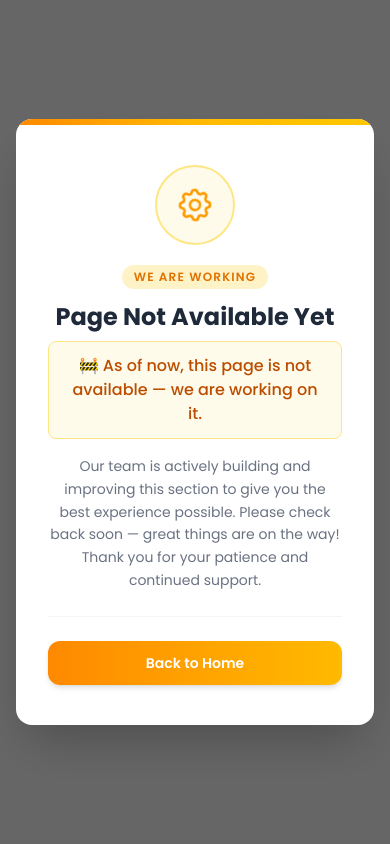
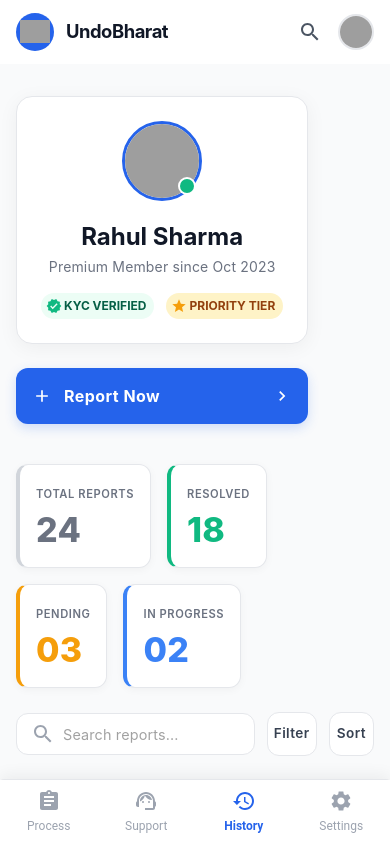
Before and after one commit to CodeDeff/undobharat, a React (Vite) app in the folder frontend/: page /user/home in a window 390 px wide. Shown: the top 844 px of the page. Built offline with nearby package versions, Linux system fonts and the light colour scheme; grey boxes are pictures that could not be loaded.

Commit message:
Refactor user module structure and improve responsiveness

```diff
--- a/frontend/src/App.jsx
+++ b/frontend/src/App.jsx
@@ -4,7 +4,7 @@
 import Signup from './features/auth/pages/Signup'
 import Signin from './features/auth/pages/Signin'
 import WeAreWorking from './components/common/WeAreWorking'
-import UserProfilePage from './pages/UserProfilePage'
+import UserProfilePage from './features/user/pages/UserProfilePage'
 
 function App() {
   return (
@@ -14,7 +14,7 @@
         <Route path='/' element={<Home/>}/>
         <Route  path='auth/signup' element={<Signup/>} />
         <Route path='auth/signin' element={<Signin/>} />
-        <Route path='/user-profile' element={<UserProfilePage />} />
+        <Route path='/user/home' element={<UserProfilePage />} />
         <Route path='*' element={<WeAreWorking/>} />
       </Routes>
     </div>
--- a/frontend/src/components/BottomNavigation.jsx
+++ b/frontend/src/components/userComponents/BottomNavigation.jsx
@@ -17,7 +17,7 @@
         left: '50%',
         transform: 'translateX(-50%)',
         width: '100%',
-        maxWidth: { xs: '100%', sm: '600px' },
+        maxWidth: { xs: '100%', md: '1200px' },
         zIndex: 1200,
         boxShadow: '0 -4px 16px rgba(0, 0, 0, 0.06)',
         borderTop: '1px solid #E5E7EB',
--- a/frontend/src/components/SearchFilters.jsx
+++ b/frontend/src/components/userComponents/SearchFilters.jsx
@@ -1,5 +1,5 @@
 import React from 'react';
-import { Box, TextField, InputAdornment, IconButton, Button } from '@mui/material';
+import { Box, TextField, InputAdornment, Button } from '@mui/material';
 import SearchIcon from '@mui/icons-material/Search';
 import FilterListIcon from '@mui/icons-material/FilterList';
 import SortIcon from '@mui/icons-material/Sort';
--- a/frontend/src/components/StatsGrid.jsx
+++ b/frontend/src/components/userComponents/StatsGrid.jsx
@@ -37,7 +37,7 @@
     <Box sx={{ mt: 3, mx: { xs: 2, sm: 0 } }}>
       <Grid container spacing={2}>
         {stats.map((stat, index) => (
-          <Grid item xs={6} key={index}>
+          <Grid item xs={6} md={3} key={index}>
             <Card
               sx={{
                 borderRadius: '12px',
--- a/frontend/src/pages/UserProfilePage.jsx
+++ b/frontend/src/features/user/pages/UserProfilePage.jsx
@@ -1,14 +1,14 @@
 import React, { useState } from 'react';
-import { Box, Container } from '@mui/material';
-import Header from '../components/Header';
-import ProfileCard from '../components/ProfileCard';
-import StatsGrid from '../components/StatsGrid';
-import SearchFilters from '../components/SearchFilters';
-import StatusTabs from '../components/StatusTabs';
-import ReportNowButton from '../components/ReportNowButton';
-import ReportsList from '../components/ReportsList';
-import LoadMoreReports from '../components/LoadMoreReports';
-import BottomNavBar from '../components/BottomNavigation';
+import { Box, Grid, Container } from '@mui/material';
+import Header from '../../../components/userComponents/Header';
+import ProfileCard from '../../../components/userComponents/ProfileCard';
+import StatsGrid from '../../../components/userComponents/StatsGrid';
+import SearchFilters from '../../../components/userComponents/SearchFilters';
+import StatusTabs from '../../../components/userComponents/StatusTabs';
+import ReportNowButton from '../../../components/userComponents/ReportNowButton';
+import ReportsList from '../../../components/userComponents/ReportsList';
+import LoadMoreReports from '../../../components/userComponents/LoadMoreReports';
+import BottomNavBar from '../../../components/userComponents/BottomNavigation';
 
 const sampleReports = [
   {
@@ -86,57 +86,44 @@
         flexDirection: 'column',
       }}
     >
-      {/* Mobile-first centered layout container */}
-      <Box
-        sx={{
-          width: '100%',
-          maxWidth: { xs: '100%', sm: '600px' },
-          mx: 'auto',
-          backgroundColor: '#ffffff',
-          boxShadow: { sm: '0px 0px 24px rgba(0, 0, 0, 0.03)' },
-          minHeight: '100vh',
-          display: 'flex',
-          flexDirection: 'column',
-          position: 'relative',
-        }}
-      >
       {/* Sticky Header */}
       <Header />
 
-        {/* Scrollable Content Area */}
-        <Box sx={{ flexGrow: 1, pb: 4 }}>
-          <Container maxWidth={false} disableGutters sx={{ px: { xs: 0, sm: 3 } }}>
-            {/* User Profile Card */}
+      {/* Main Responsive Container */}
+      <Container
+        maxWidth="lg"
+        sx={{
+          flexGrow: 1,
+          px: { xs: 0, sm: 3, md: 4 },
+          py: { xs: 2, sm: 3, md: 4 },
+          pb: 12, // extra padding for bottom navigation
+        }}
+      >
+        <Grid container spacing={{ xs: 2, sm: 3, md: 4 }}>
+          {/* Left Column on Desktop / Top on Mobile */}
+          <Grid item xs={12} md={4}>
             <ProfileCard />
+            <ReportNowButton />
+          </Grid>
 
-            {/* Stats Summary Section */}
+          {/* Right Column on Desktop / Bottom on Mobile */}
+          <Grid item xs={12} md={8}>
             <StatsGrid />
-
-            {/* Action Call Button */}
-            <ReportNowButton />
-
-            {/* Search and Filters */}
             <SearchFilters
               searchQuery={searchQuery}
               setSearchQuery={setSearchQuery}
               onFilterClick={handleFilterClick}
               onSortClick={handleSortClick}
             />
-
-            {/* Horizontal Scroll Status Tabs */}
             <StatusTabs activeTab={activeTab} setActiveTab={setActiveTab} />
-
-            {/* Interactive Reports List */}
             <ReportsList reports={filteredReports} />
-
-            {/* Load More Button */}
             <LoadMoreReports onClick={handleLoadMore} />
+          </Grid>
+        </Grid>
       </Container>
-        </Box>
 
       {/* Fixed Bottom Navigation */}
       <BottomNavBar />
-      </Box>
     </Box>
   );
 };
```
Also changed, not shown: frontend/src/components/userComponents/Header.jsx (renamed from frontend/src/components/Header.jsx), frontend/src/components/userComponents/LoadMoreReports.jsx (renamed from frontend/src/components/LoadMoreReports.jsx), frontend/src/components/userComponents/ProfileCard.jsx (renamed from frontend/src/components/ProfileCard.jsx), frontend/src/components/userComponents/ReportCard.jsx (renamed from frontend/src/components/ReportCard.jsx), frontend/src/components/userComponents/ReportNowButton.jsx (renamed from frontend/src/components/ReportNowButton.jsx), frontend/src/components/userComponents/ReportsList.jsx (renamed from frontend/src/components/ReportsList.jsx), frontend/src/components/userComponents/StatusTabs.jsx (renamed from frontend/src/components/StatusTabs.jsx). Lines whose indentation alone changed are shown as unchanged.
